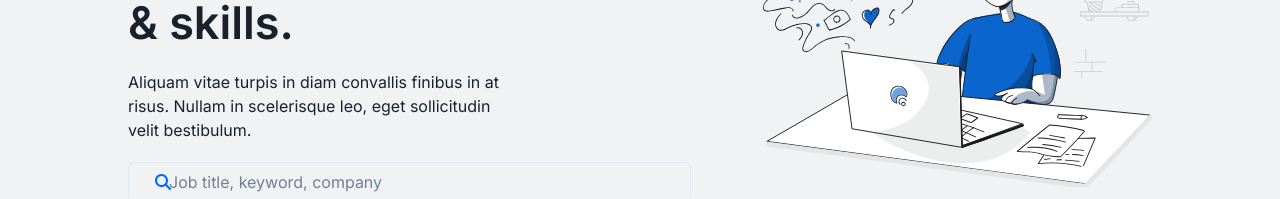
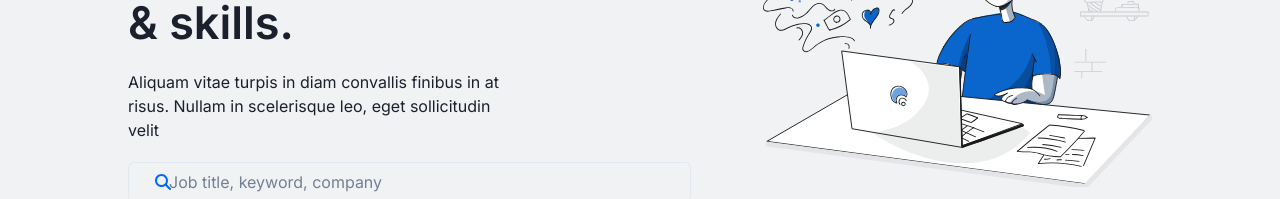
Before and after one commit to Fazliddin2208/job-listing, a Next.js app: page / in a window 1280 px wide. Shown: the part 326-525 px from the top of the page. Built offline with nearby package versions, Linux system fonts and the light colour scheme; no server answers.

Commit message:
hero component

```diff
--- a/Components/Hero/HeroComponent.jsx
+++ b/Components/Hero/HeroComponent.jsx
@@ -22,7 +22,7 @@ export default function HeroComponent() {
             </Text>
             <Text width={"70%"} margin={"20px 0"}>
               Aliquam vitae turpis in diam convallis finibus in at risus. Nullam
-              in scelerisque leo, eget sollicitudin velit bestibulum.
+              in scelerisque leo, eget sollicitudin velit
             </Text>
             <Grid alignItems={"center"} >
               <InputGroup
```
